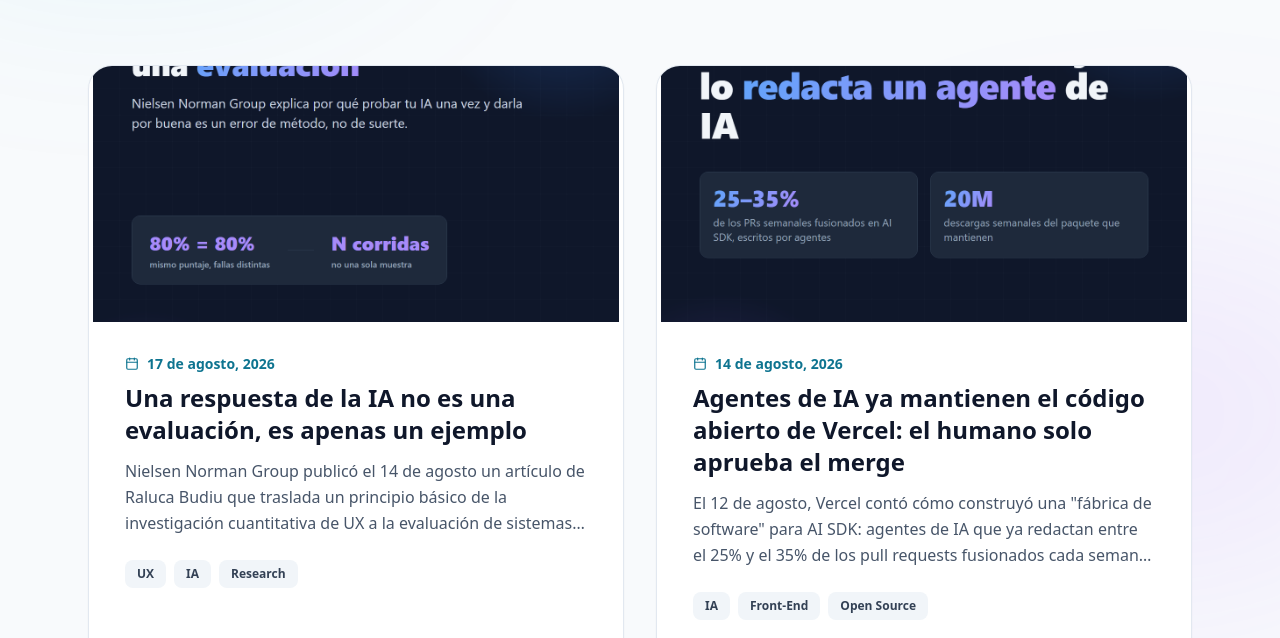
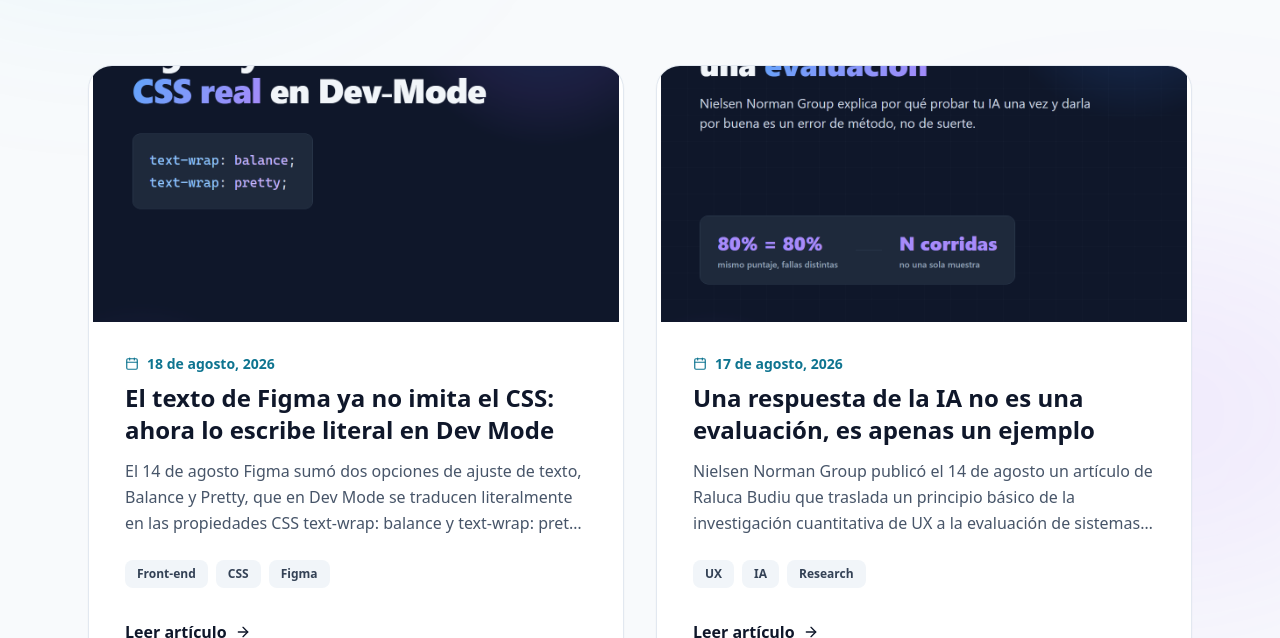
Before and after one commit to rododelgado-collab/portafolio-ux-frontend, a React (Vite) app: page /blog in a window 1280 px wide. Shown: the part 307-945 px from the top of the page. Built offline with nearby package versions, Linux system fonts and the light colour scheme; no server answers.

Commit message:
feat: agregar post al blog: El texto de Figma ya no imita el CSS, ahora lo escribe

```diff
--- a/src/data/blogPosts.ts
+++ b/src/data/blogPosts.ts
@@ -1,6 +1,30 @@
 import type { BlogPost } from '../types'
 
 export const blogPosts: BlogPost[] = [
+  {
+    id: 'figma-balance-pretty-text-wrap-css',
+    title: 'El texto de Figma ya no imita el CSS: ahora lo escribe literal en Dev Mode',
+    date: '2026-08-18',
+    dateLabel: '18 de agosto, 2026',
+    tags: ['Front-end', 'CSS', 'Figma'],
+    excerpt:
+      'El 14 de agosto Figma sumó dos opciones de ajuste de texto, Balance y Pretty, que en Dev Mode se traducen literalmente en las propiedades CSS text-wrap: balance y text-wrap: pretty. Repaso qué cambia cuando el archivo de diseño deja de aproximar el CSS y empieza a declararlo.',
+    content: [
+      'El 14 de agosto de 2026, Figma actualizó su artículo de ayuda "Explore text properties" para documentar dos opciones nuevas de ajuste de texto: Balance y Pretty. Según describe el propio artículo, Balance distribuye el contenido de la forma más pareja posible entre líneas, de modo que cada línea quede cerca del mismo largo, pensada para bloques cortos donde la forma del texto importa, como titulares, botones y badges. Pretty, en cambio, mantiene cada línea completa pero ajusta las últimas líneas para evitar una palabra huérfana sola al final, pensada para copy más largo, como cuerpos de texto y descripciones.',
+      'La idea detrás de ambas opciones no es nueva. Cualquiera que haya diseñado un titular sabe lo incómodo que se ve un salto de línea que deja una sola palabra corta colgando, y durante años la única solución fue ajustar el ancho del contenedor a mano hasta que el corte de línea se viera bien, o simplemente vivir con el resultado. Lo que hace distinto este lanzamiento es un detalle técnico que el mismo artículo de ayuda deja explícito: si una capa de texto usa el estilo de ajuste Balance o Pretty, en la sección de Typography del Dev Mode aparece literalmente text-wrap: balance; o text-wrap: pretty;.',
+      'Esas dos líneas no son una convención inventada por Figma. Son propiedades CSS reales, ya soportadas por los navegadores: text-wrap: balance funciona en Chrome desde la versión 114, en Firefox desde la 121 y en Safari desde la 17.5; text-wrap: pretty funciona en Chrome desde la 117 y en Firefox desde la 134, con soporte de Safari recién llegando. Cuando Figma decidió resolver el problema del ajuste de texto, no inventó su propio vocabulario visual y lo dejó para que alguien lo tradujera después. Adoptó el vocabulario que ya existe en la plataforma web y lo usa tal cual, tanto en la interfaz de diseño como en la salida que le entrega a quien programa.',
+      'Vengo de años de handoff entre Figma y código, primero con Angular en la app de Banco Estado, después con integraciones de pasarela de pago en la app de Tarjeta Líder. El ajuste de texto era, en ese proceso, una de esas decisiones visuales que se perdían fácil en la traducción. El diseño se veía bien en el archivo, y quien programaba tenía que interpretar esa intención y reproducirla con la propiedad CSS correcta, cuando existía una, o simplemente dejarla pasar porque no había forma clara de comunicarla. No era un problema de mala comunicación entre personas. Era que el archivo de diseño y el código hablaban dos idiomas distintos, y alguien tenía que hacer de traductor cada vez.',
+      'Lo que cambia con esta actualización es que ese trabajo de traducción deja de ser necesario para este caso puntual. El archivo ya no describe una intención visual que hay que interpretar: declara la propiedad exacta que hay que escribir. Es una diferencia de fondo, no de forma. Una cosa es que el diseño se vea prolijo y alguien tenga que averiguar cómo se logra ese resultado en código. Otra distinta es que el propio archivo diga, sin ambigüedad, qué línea de CSS reproduce esa decisión.',
+      'Esto conecta con un patrón más amplio que vengo notando en las herramientas de diseño de los últimos meses: cada vez hay menos espacio entre lo que se decide en el lienzo y lo que termina existiendo en el código. No es la primera vez que Figma cierra una de estas brechas, y probablemente no será la última. Pero este caso en particular tiene un valor adicional, porque no requiere que nadie del equipo de desarrollo cambie su forma de trabajar ni aprenda una convención nueva. La propiedad que aparece en Dev Mode es la misma que ya se usaría escribiendo CSS desde cero, sin la intermediación de Figma.',
+      'Vale la pena una precaución: por ahora estas opciones funcionan dentro de Figma Design y aplican específicamente al corte de texto en múltiples líneas, no a cualquier decisión tipográfica. No resuelven, por ejemplo, la brecha de traducción que sigue existiendo en decisiones más complejas de layout o de interacción, donde el archivo de diseño todavía describe una intención que el código tiene que interpretar. Pero como caso puntual, muestra con bastante claridad hacia dónde parece ir la relación entre diseño y desarrollo: no hacia herramientas que se parecen al código, sino hacia herramientas que literalmente lo producen.',
+      'Para quienes trabajamos en el cruce entre diseño y front-end, este tipo de detalles importa más de lo que aparenta. Cada fricción de handoff que desaparece sin necesitar un comentario, una reunión o un documento de especificación es tiempo que se recupera para decisiones que sí requieren criterio humano. La pregunta que me queda dando vueltas es cuántas otras decisiones que hoy se explican con palabras en un archivo de Figma deberían, en cambio, ser una propiedad que el archivo ya declara.',
+    ],
+    image: '/blog/figma-balance-pretty-text-wrap-css.png',
+    imageAlt:
+      'Tarjeta del artículo: Figma ya escribe CSS real en Dev Mode, con las propiedades text-wrap balance y text-wrap pretty',
+    sourceUrl: 'https://help.figma.com/hc/en-us/articles/360039956634-Explore-text-properties',
+    sourceLabel: 'Figma Help Center — Explore text properties',
+  },
   {
     id: 'ia-una-respuesta-no-es-evaluacion',
     title: 'Una respuesta de la IA no es una evaluación, es apenas un ejemplo',
```
Also changed, not shown: public/blog/figma-balance-pretty-text-wrap-css.png (added), 1 other file (tests, documents, lock files or other folders).
